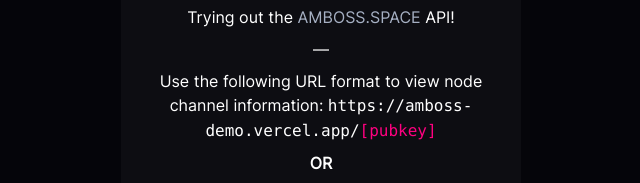
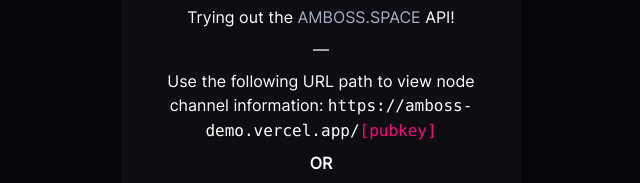
Before and after one commit to secondl1ght/amboss-demo, a Next.js app: page / in a window 1280 px wide. Shown: the part 324-507 px from the top of the page, without its empty margins (319-959 px from the left). Built offline with nearby package versions, Linux system fonts and the light colour scheme.

Commit message:
copy update

```diff
--- a/pages/index.tsx
+++ b/pages/index.tsx
@@ -33,7 +33,7 @@
           <p>—</p>
 
           <p>
-            Use the following URL format to view node channel information:{" "}
+            Use the following URL path to view node channel information:{" "}
             <code className="break-all md:break-normal">
               https://amboss-demo.vercel.app/
               <span className="text-pink">[pubkey]</span>
```
